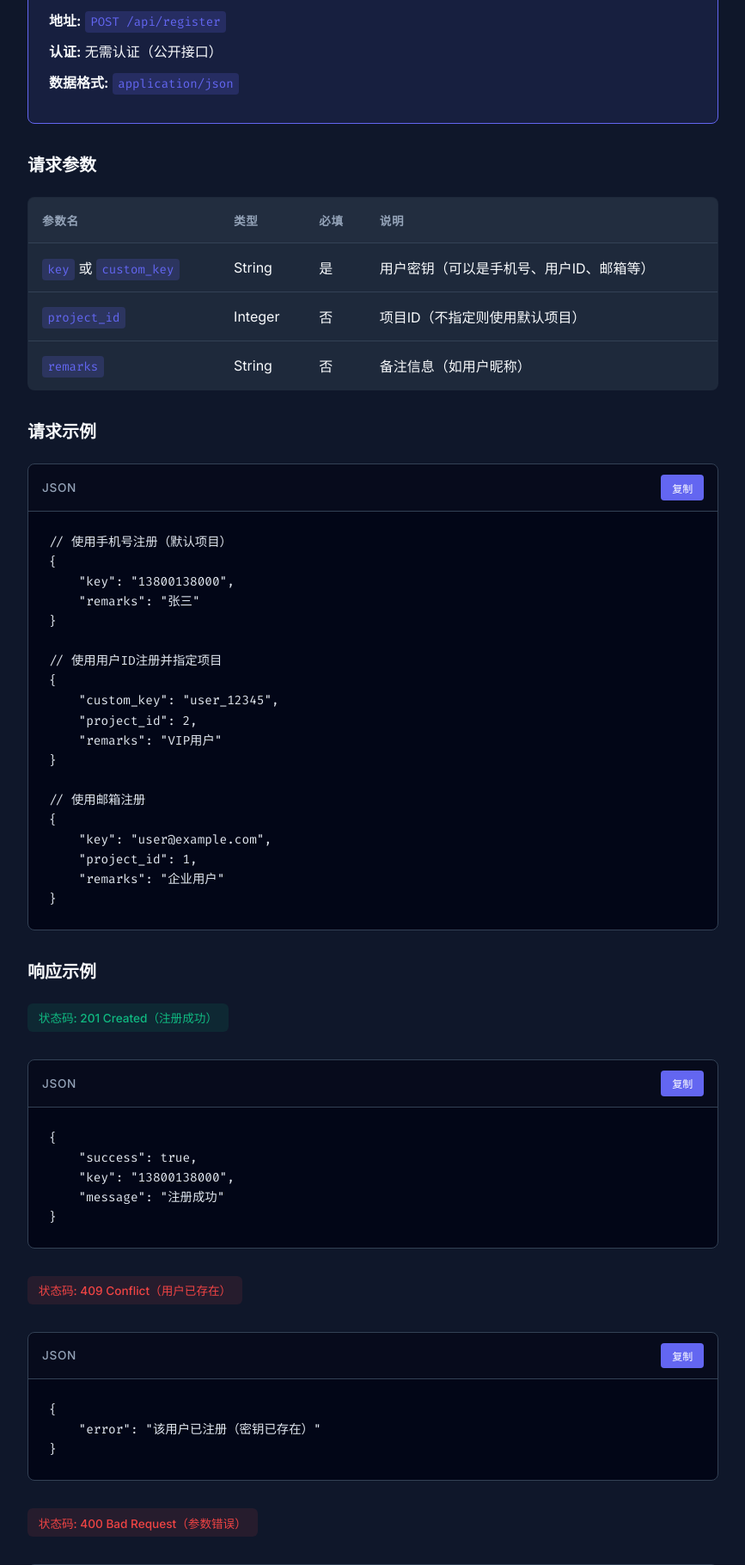
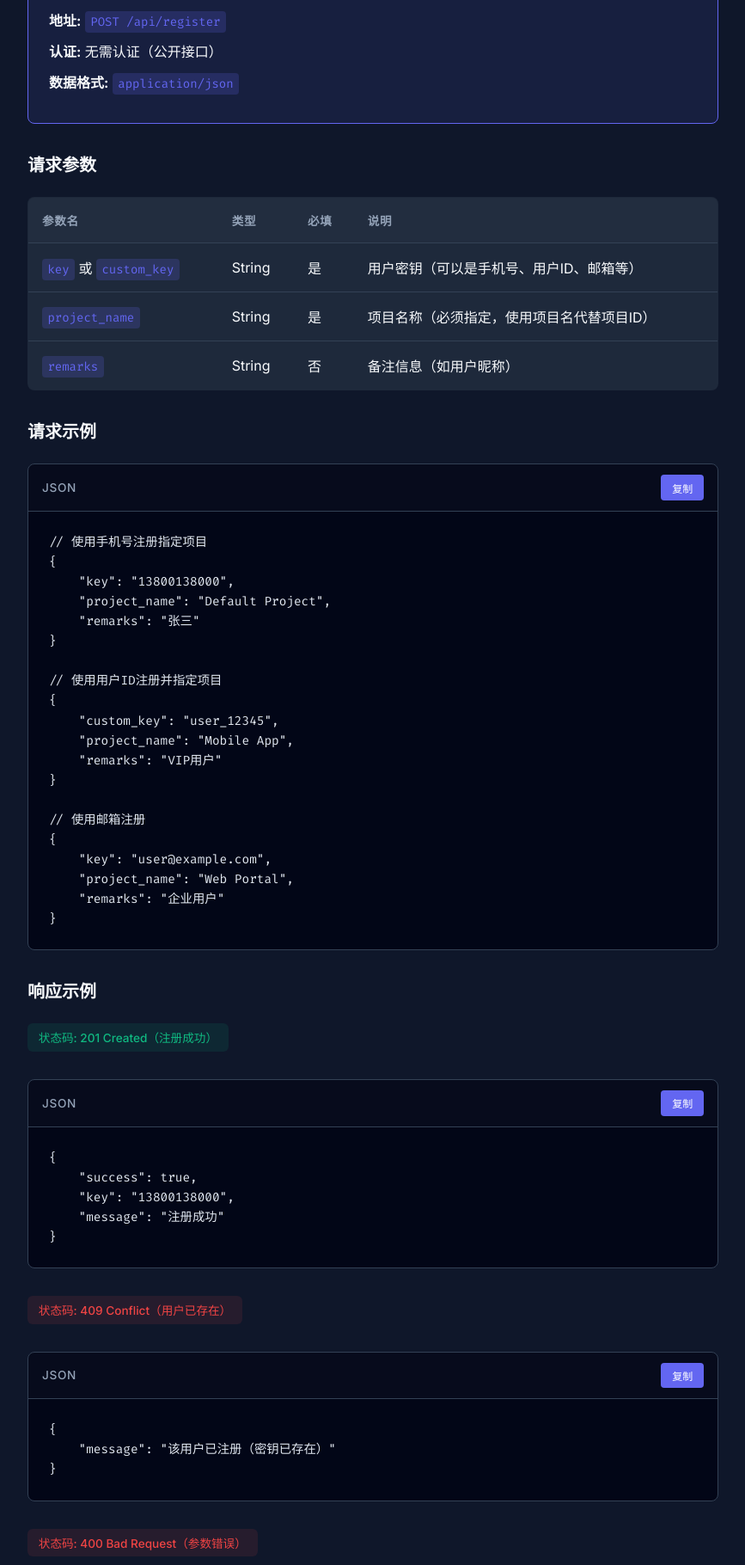
Before and after one commit to DongGuoZheng/KeyHub, a Flask app: page /docs in a window 1280 px wide. Shown: the part 3358-5178 px from the top of the page at 86% size, without its empty margins (266-1133 px from the left). Run offline with Flask 3, Linux system fonts and the light colour scheme.

Commit message:
Refactor database handling and update API to require project name. Migrate legacy database to a dedicated folder. Update error messages for consistency in API responses.

```diff
--- a/app.py
+++ b/app.py
@@ -288,36 +288,28 @@ def create_key():
 @app.route("/api/register", methods=["POST"])
 def register_user():
     """Public endpoint for client-side user registration with custom key"""
-    data = request.json
+    data = request.json or {}
     custom_key = data.get("key") or data.get("custom_key")
     remarks = data.get("remarks", "")
-    project_id = data.get(
-        "project_id"
-    )  # Optional: specify which project to register to
+    project_name = data.get("project_name")
 
     if not custom_key:
-        return jsonify({"error": "密钥不能为空"}), 400
+        return jsonify({"success": False, "message": "密钥不能为空"}), 400
+
+    if not project_name:
+        return jsonify({"success": False, "message": "项目名称必填"}), 400
 
     conn = get_db_connection()
 
-    # If project_id is provided, use it; otherwise use default project
-    if project_id:
-        # Verify project exists
-        project = conn.execute(
-            "SELECT id FROM projects WHERE id = ?", (project_id,)
-        ).fetchone()
-        if not project:
-            conn.close()
-            return jsonify({"error": "指定的项目不存在"}), 404
-    else:
-        # Get default project or first available project
-        project = conn.execute(
-            "SELECT id FROM projects ORDER BY is_default DESC, id ASC LIMIT 1"
-        ).fetchone()
-        if not project:
-            conn.close()
-            return jsonify({"error": "系统配置错误：无可用项目"}), 500
-        project_id = project["id"]
+    # Require explicit project name to locate the target project
+    project = conn.execute(
+        "SELECT id FROM projects WHERE name = ?", (project_name,)
+    ).fetchone()
+    if not project:
+        conn.close()
+        return jsonify({"success": False, "message": "指定的项目不存在"}), 404
+
+    project_id = project["id"]
 
     # Create key with custom value
     try:
@@ -330,7 +322,10 @@ def register_user():
         return jsonify({"success": True, "key": custom_key, "message": "注册成功"}), 201
     except sqlite3.IntegrityError:
         conn.close()
-        return jsonify({"error": "该用户已注册（密钥已存在）"}), 409
+        return jsonify({"success": False, "message": "该用户已注册（密钥已存在）"}), 409
+    except Exception as exc:
+        conn.close()
+        return jsonify({"success": False, "message": f"注册失败: {exc}"}), 500
 
 
 @app.route("/api/keys/<key_value>", methods=["DELETE"])
--- a/database.py
+++ b/database.py
@@ -3,10 +3,20 @@ import datetime
 import hashlib
 import os
 
-DB_NAME = 'keyhub.db'
+# Database path moved into dedicated folder to keep data isolated
+BASE_DIR = os.path.dirname(os.path.abspath(__file__))
+DB_DIR = os.path.join(BASE_DIR, "db")
+LEGACY_DB_PATH = os.path.join(BASE_DIR, "keyhub.db")
+DB_PATH = os.path.join(DB_DIR, "keyhub.db")
+
+# Ensure db directory exists and migrate old db file if necessary
+os.makedirs(DB_DIR, exist_ok=True)
+if os.path.exists(LEGACY_DB_PATH) and not os.path.exists(DB_PATH):
+    os.replace(LEGACY_DB_PATH, DB_PATH)
+
 
 def get_db_connection():
-    conn = sqlite3.connect(DB_NAME)
+    conn = sqlite3.connect(DB_PATH)
     conn.row_factory = sqlite3.Row
     conn.execute('PRAGMA foreign_keys = ON')
     return conn
--- a/templates/docs.html
+++ b/templates/docs.html
@@ -237,10 +237,10 @@
                                     <td>用户密钥（可以是手机号、用户ID、邮箱等）</td>
                                 </tr>
                                 <tr>
-                                    <td><code>project_id</code></td>
-                                    <td>Integer</td>
-                                    <td>否</td>
-                                    <td>项目ID（不指定则使用默认项目）</td>
+                                    <td><code>project_name</code></td>
+                                    <td>String</td>
+                                    <td>是</td>
+                                    <td>项目名称（必须指定，使用项目名代替项目ID）</td>
                                 </tr>
                                 <tr>
                                     <td><code>remarks</code></td>
@@ -258,23 +258,24 @@
                             <span>JSON</span>
                             <button class="copy-btn" onclick="copyCode(this)">复制</button>
                         </div>
-                        <pre><code>// 使用手机号注册（默认项目）
+                        <pre><code>// 使用手机号注册指定项目
 {
     "key": "13800138000",
+    "project_name": "Default Project",
     "remarks": "张三"
 }
 
 // 使用用户ID注册并指定项目
 {
     "custom_key": "user_12345",
-    "project_id": 2,
+    "project_name": "Mobile App",
     "remarks": "VIP用户"
 }
 
 // 使用邮箱注册
 {
     "key": "user@example.com",
-    "project_id": 1,
+    "project_name": "Web Portal",
     "remarks": "企业用户"
 }</code></pre>
                     </div>
@@ -300,7 +301,7 @@
                             <button class="copy-btn" onclick="copyCode(this)">复制</button>
                         </div>
                         <pre><code>{
-    "error": "该用户已注册（密钥已存在）"
+    "message": "该用户已注册（密钥已存在）"
 }</code></pre>
                     </div>
 
@@ -311,7 +312,7 @@
                             <button class="copy-btn" onclick="copyCode(this)">复制</button>
                         </div>
                         <pre><code>{
-    "error": "密钥不能为空"
+    "message": "密钥不能为空"
 }</code></pre>
                     </div>
 
@@ -322,7 +323,7 @@
                             <button class="copy-btn" onclick="copyCode(this)">复制</button>
                         </div>
                         <pre><code>{
-    "error": "指定的项目不存在"
+    "message": "指定的项目不存在"
 }</code></pre>
                     </div>
                 </section>
--- a/verify_custom_key.py
+++ b/verify_custom_key.py
@@ -5,7 +5,8 @@ import os
 
 # Configuration
 BASE_URL = "http://localhost:5000"
-DB_PATH = "keyhub.db"
+BASE_DIR = os.path.dirname(os.path.abspath(__file__))
+DB_PATH = os.path.join(BASE_DIR, "db", "keyhub.db")
 
 
 def get_admin_token():
```
